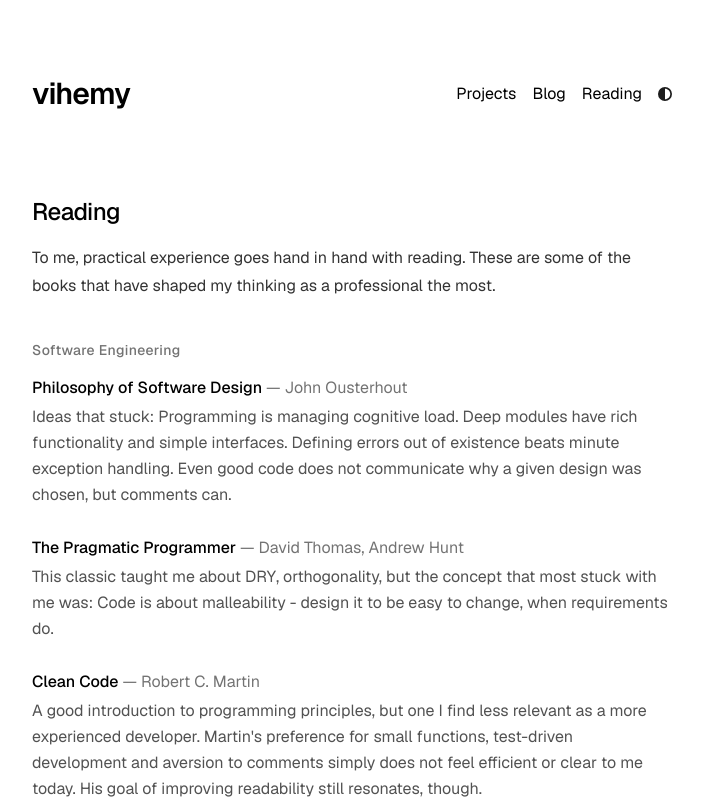
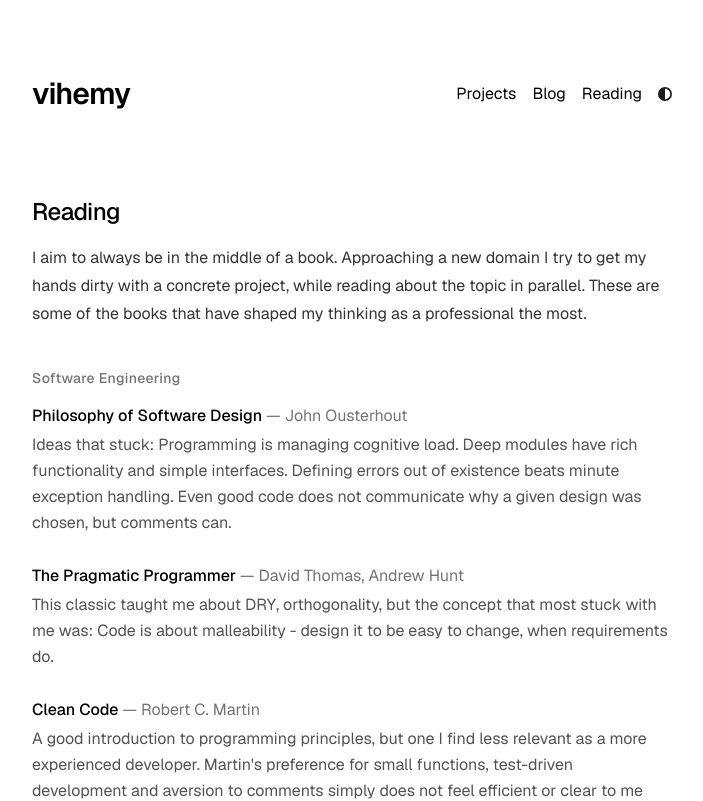
Before and after one commit to vihemy/portfolio, a Next.js app: page /reading in a window 1280 px wide. Shown: the top 801 px of the page, without its empty margins (288-991 px from the left). Built offline with nearby package versions, Linux system fonts and the light colour scheme.

Commit message:
adjust copy

```diff
--- a/app/projects/page.tsx
+++ b/app/projects/page.tsx
@@ -36,7 +36,7 @@ export default function Projects() {
       <h1 className="mb-8 text-2xl font-medium tracking-tight">Projects</h1>
       <div className="prose prose-neutral dark:prose-invert mb-12">
         <p>
-          These are a selection of projects either for clients or for internal use, I've contributed to. If your're interested in knowing more about implementation or process, feel free to reach out.
+          These are a selection of projects I've contributed to. If your're interested in knowing more about implementation or process, feel free to reach out.
         </p>
       </div>
 
--- a/app/reading/page.tsx
+++ b/app/reading/page.tsx
@@ -61,7 +61,9 @@ export default function Reading() {
     <section>
       <h1 className="mb-4 text-2xl font-medium tracking-tight">Reading</h1>
       <p className="prose prose-neutral dark:prose-invert mb-10 text-neutral-600 dark:text-neutral-400">
-        To me, practical experience goes hand in hand with reading. These are some of the books that have shaped my thinking as a professional the most.
+        I aim to always be in the middle of a book. Approaching a new domain I try to get my hands dirty with a concrete project, while reading about the topic in parallel.
+
+        These are some of the books that have shaped my thinking as a professional the most.
       </p>
 
       {groups.map(({ category, books }) => (
```
